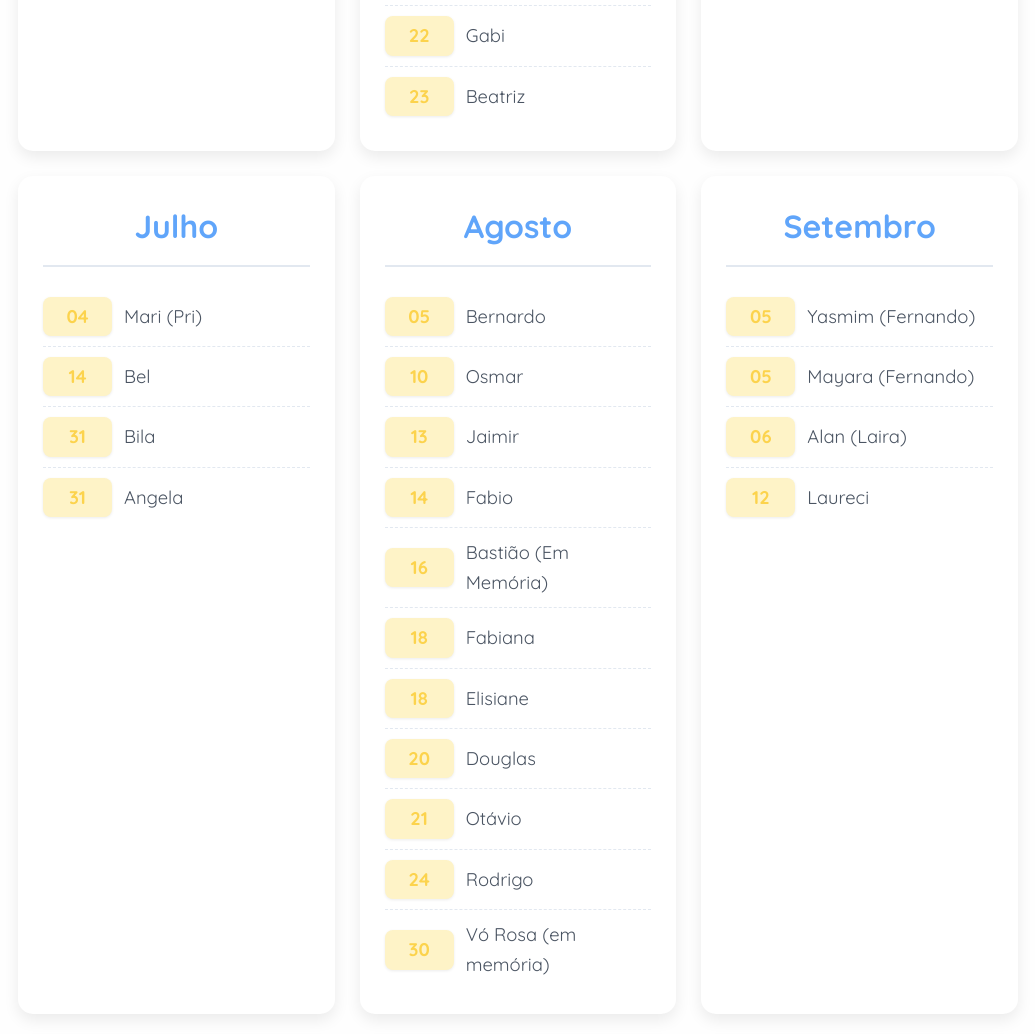
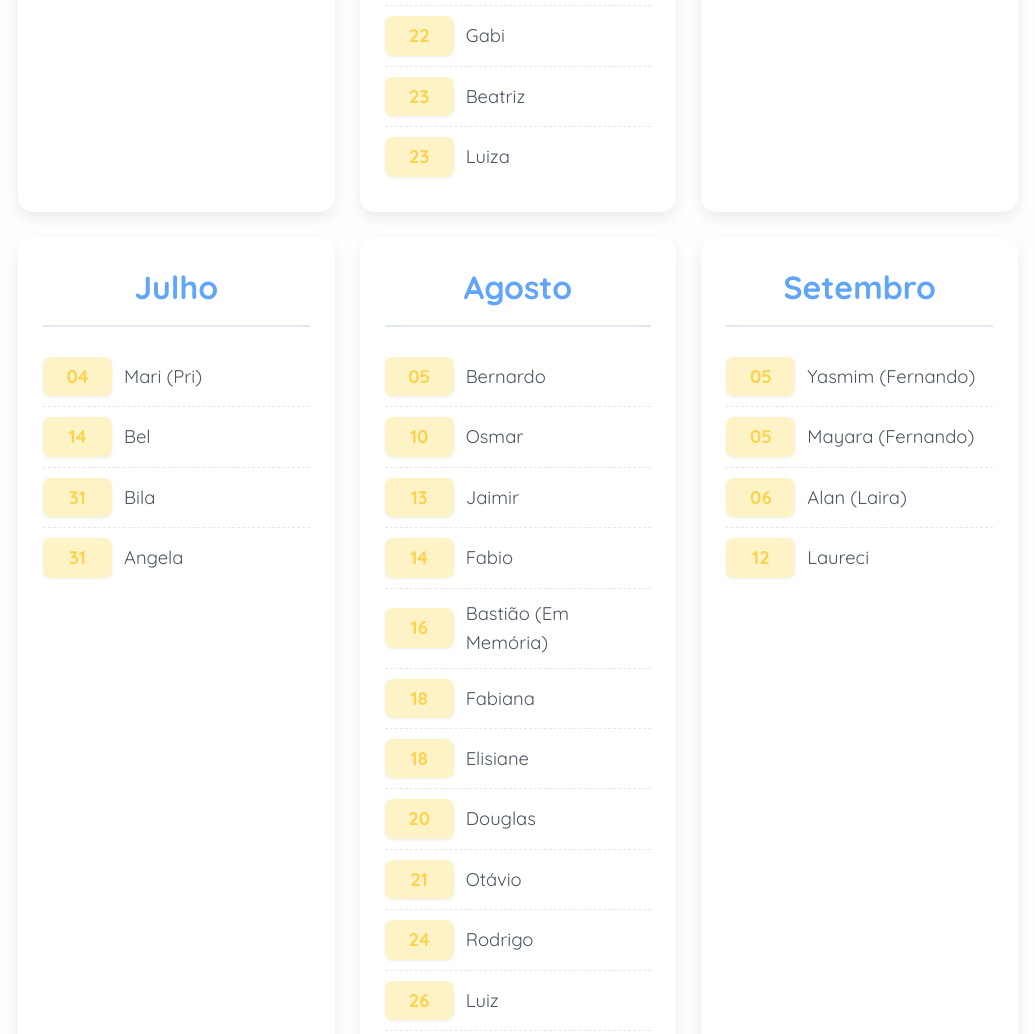
Before and after one commit to Fabinhooh/Aniversariantes-Familia, a plain HTML site: page index.html in a window 1280 px wide. Shown: the part 1500-2534 px from the top of the page, without its empty margins (122-1157 px from the left). Drawn offline with Linux system fonts and the light colour scheme.

Commit message:
Add 'Luiza' and 'Luiz' to the list of names

```diff
--- a/index.html
+++ b/index.html
@@ -547,7 +547,7 @@
             maio: {
                 7: ['Laudi'], 10: ['Lizandra'], 16: ['Tio Antônio (em memória)'],
                 19: ['Agueda'], 22: ['Leonor', 'Tiago', 'Mana', 'Gabi'],
-                23: ['Beatriz']
+                23: ['Beatriz', 'Luiza']
             },
             junho: {
                 2: ['Eliana'], 7: ['Leandro'], 17: ['Flávio'], 25: ['Letícia']
@@ -557,7 +557,7 @@
             },
             agosto: {
                 5: ['Bernardo'], 10: ['Osmar'], 13: ['Jaimir'], 14: ['Fabio'], 16: ['Bastião (Em Memória)'],
-                18: ['Fabiana', 'Elisiane'], 20: ['Douglas'], 21: ['Otávio'], 24: ['Rodrigo'], 30: ['Vó Rosa (em memória)']
+                18: ['Fabiana', 'Elisiane'], 20: ['Douglas'], 21: ['Otávio'], 24: ['Rodrigo'], 26: ['Luiz'], 30: ['Vó Rosa (em memória)']
             },
             setembro: {
                 5: ['Yasmim (Fernando)', 'Mayara (Fernando)'], 6: ['Alan (Laira)'],
```
